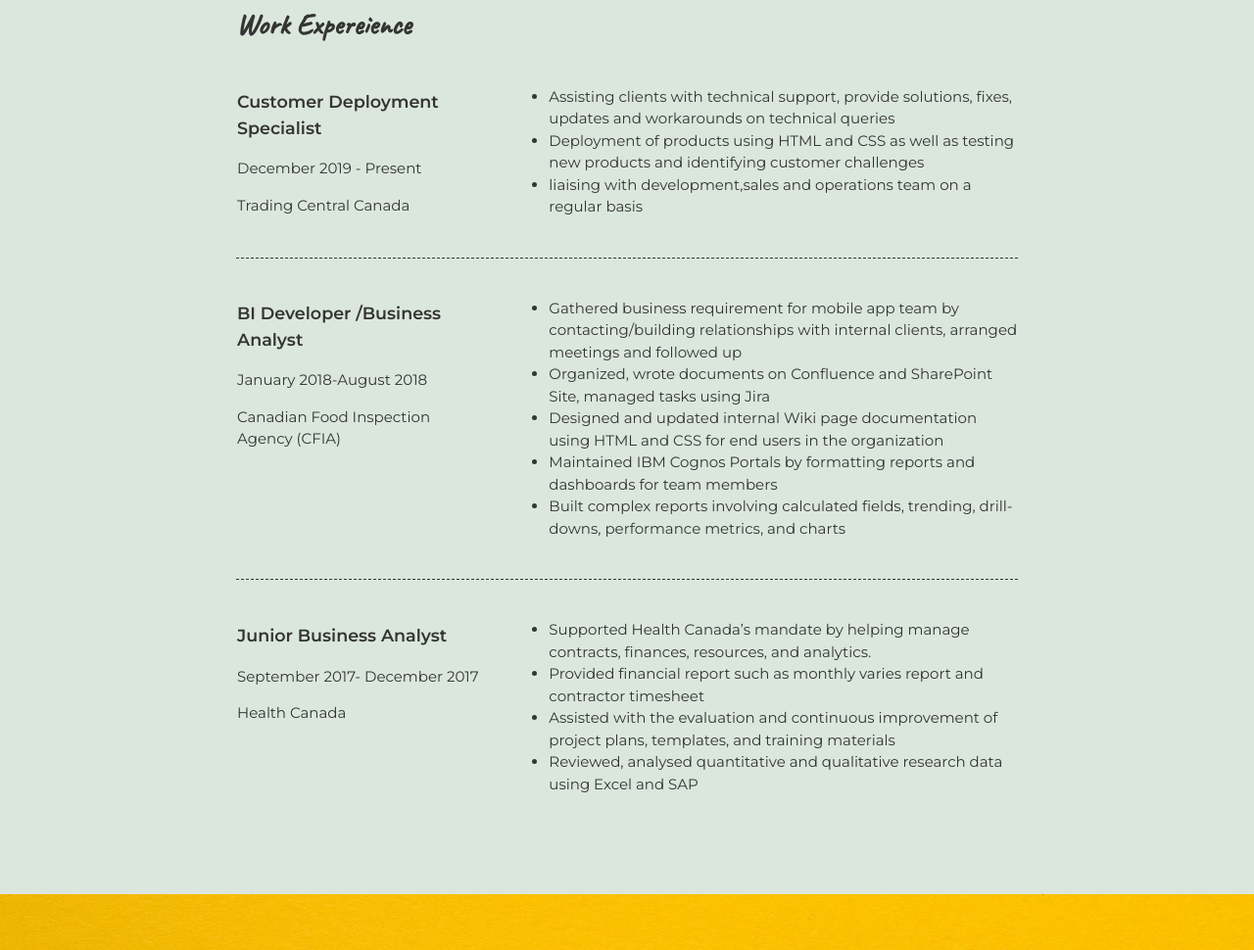
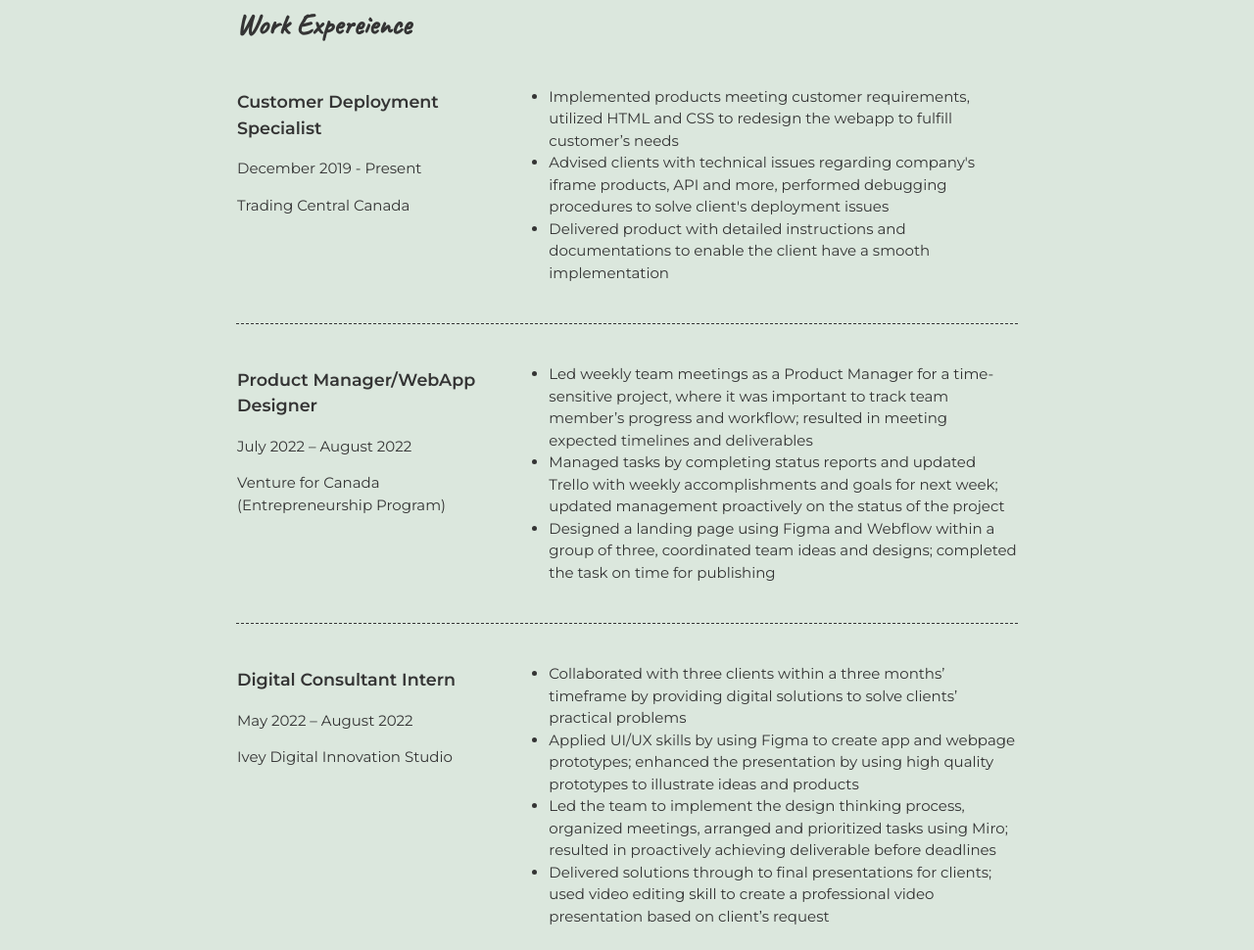
Before and after one commit to shenshen-li/portfolio, a plain HTML site: page index.html in a window 1280 px wide. Shown: the part 1619-2589 px from the top of the page at 98% size. Drawn offline with Linux system fonts and the light colour scheme.

Commit message:
Update index.html

```diff
--- a/index.html
+++ b/index.html
@@ -63,27 +63,57 @@
 						<p>Trading Central Canada</p>
 					</div>
 					<ul class="job-summary">
-						<li> Assisting clients with technical support, provide solutions, fixes, updates and workarounds on technical queries</li>
-						<li> Deployment of products using HTML and CSS as well as testing new products and identifying customer challenges</li>
-						<li> liaising with development,sales and operations team on a regular basis</li>
+						<li> Implemented products meeting customer requirements, utilized HTML and CSS to redesign the webapp to fulfill customer’s needs</li>
+						<li> Advised clients with technical issues regarding company's iframe products, API and more, performed debugging procedures to solve client's deployment issues</li>
+						<li> Delivered product with detailed instructions and documentations to enable the client have a smooth implementation</li>
 					</ul>
 				</section>
+
 			<!-- job two -->
 				<section class="job-item">
 					<div class="job-detail">
-						<h3>BI Developer /Business Analyst</h3>
+						<h3>Product Manager/WebApp Designer</h3>
+						<p>July 2022 – August 2022</p>
+						<p>Venture for Canada (Entrepreneurship Program)</p>
+					</div>
+					<ul class="job-summary">
+						<li>Led weekly team meetings as a Product Manager for a time-sensitive project, where it was important to track team member’s progress and workflow; resulted in meeting expected timelines and deliverables </li>
+						<li>Managed tasks by completing status reports and updated Trello with weekly accomplishments and goals for next week; updated management proactively on the status of the project</li>
+						<li>Designed a landing page using Figma and Webflow within a group of three, coordinated team ideas and designs; completed the task on time for publishing</li>
+					</ul>
+				</section>
+
+			<!-- job three -->
+				<section class="job-item">
+					<div class="job-detail">
+						<h3>Digital Consultant Intern</h3>
+						<p>May 2022 – August 2022</p>
+						<p>Ivey Digital Innovation Studio</p>
+					</div>
+					<ul class="job-summary">
+						<li>Collaborated with three clients within a three months’ timeframe by providing digital solutions to solve clients’ practical problems</li>
+						<li>Applied UI/UX skills by using Figma to create app and webpage prototypes; enhanced the presentation by using high quality prototypes to illustrate ideas and products</li>
+						<li>Led the team to implement the design thinking process, organized meetings, arranged and prioritized tasks using Miro; resulted in proactively achieving deliverable before deadlines</li>
+						<li>Delivered solutions through to final presentations for clients; used video editing skill to create a professional video presentation based on client’s request</li>
+					</ul>
+				</section>
+
+			<!-- job four -->
+				<section class="job-item">
+					<div class="job-detail">
+						<h3>BI Developer/Business Analyst</h3>
 						<p>January 2018-August 2018</p>
 						<p>Canadian Food Inspection Agency (CFIA)</p>
 					</div>
 					<ul class="job-summary">
-						<li> Gathered business requirement for mobile app team by contacting/building relationships with internal clients, arranged meetings and followed up   </li>
+						<li>Gathered business requirement for mobile app team by contacting/building relationships with internal clients, arranged meetings and followed up</li>
 						<li>Organized, wrote documents on Confluence and SharePoint Site, managed tasks using Jira</li>
 						<li>Designed and updated internal Wiki page documentation using HTML and CSS for end users in the organization</li>
 						<li>Maintained IBM Cognos Portals by formatting reports and dashboards for team members</li>
 						<li>Built complex reports involving calculated fields, trending, drill-downs, performance metrics, and charts</li>
 					</ul>
 				</section>
-			<!-- job three -->
+			<!-- job five -->
 				<section class="job-item">
 					<div class="job-detail">
 						<h3>Junior Business Analyst</h3>
@@ -91,9 +121,9 @@
 						<p>Health Canada</p>
 					</div>
 					<ul class="job-summary">
-						<li>Supported Health Canada’s mandate by helping manage contracts, finances, resources, and analytics.</li>
-						<li> Provided financial report such as monthly varies report and contractor timesheet</li>
-						<li> Assisted with the evaluation and continuous improvement of project plans, templates, and training materials</li>
+						<li>Supported Health Canada’s mandate by helping manage contracts, finances, resources, and analytics</li>
+						<li>Provided financial report such as monthly varies report and contractor timesheet</li>
+						<li>Assisted with the evaluation and continuous improvement of project plans, templates, and training materials</li>
 						<li>Reviewed, analysed quantitative and qualitative research data using Excel and SAP</li>
 					</ul>
 				</section>
```
